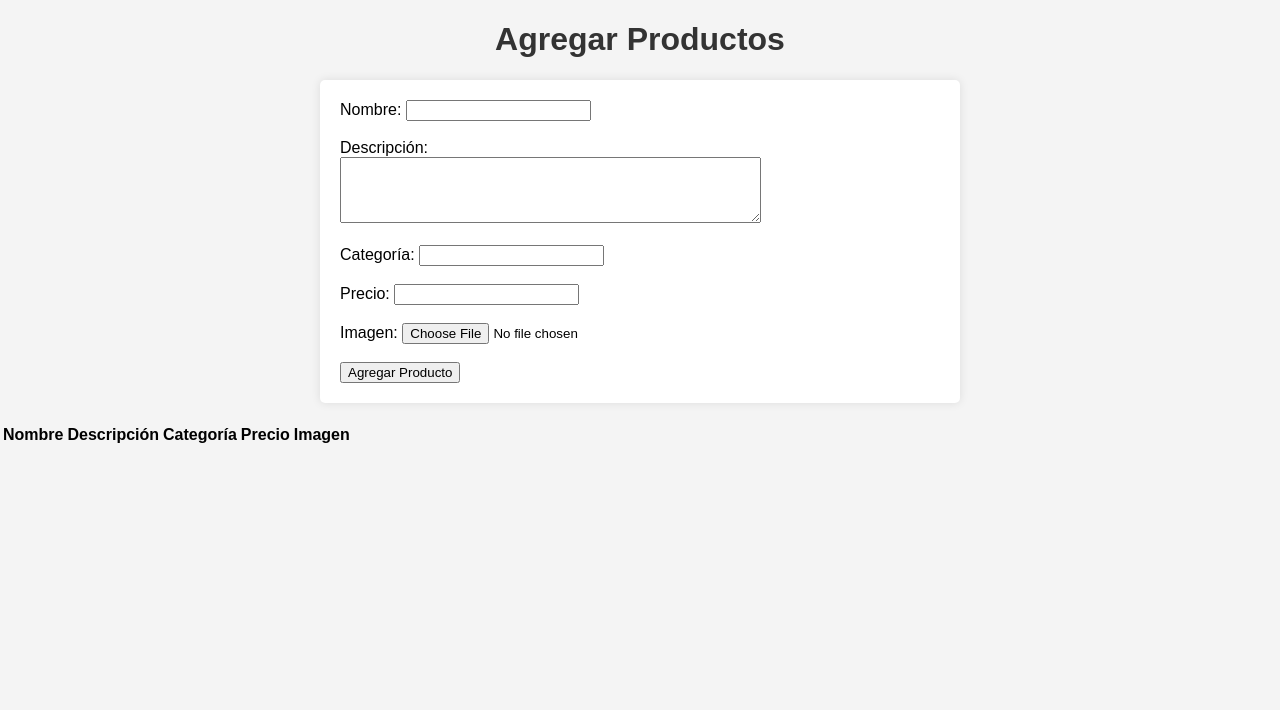
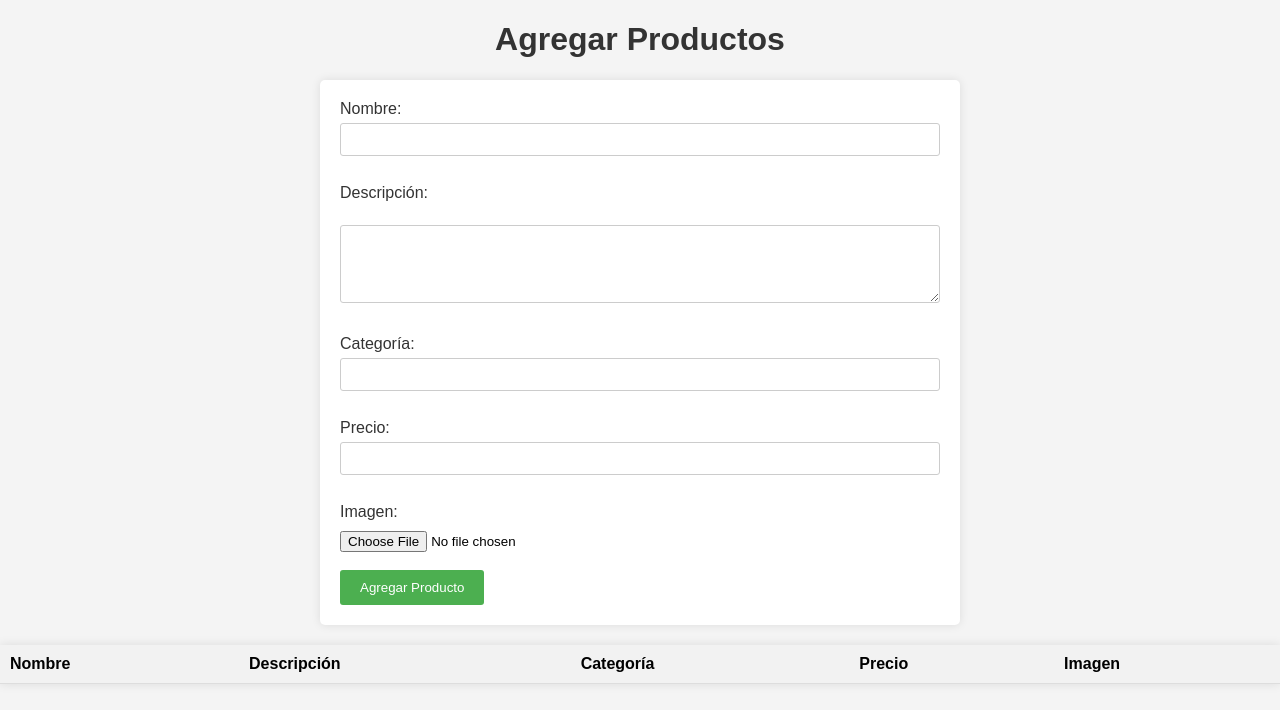
Before and after one commit to ivanmontoya10/equipo5_productos, a plain HTML site: page index.html in a window 1280 px wide. Drawn offline with Linux system fonts and the light colour scheme.

Commit message:
Formato Completo de Agregar y Mostrar Producto

```diff
--- a/style.css
+++ b/style.css
@@ -20,3 +20,66 @@ form {
     border-radius: 5px;
     box-shadow: 0 0 10px rgba(0, 0, 0, 0.1);
 }
+
+/*Estilos para la etiquetas*/
+label {
+    display: block;
+    margin-bottom: 5px;
+    color: #333;
+}
+
+input[type="text"],
+input[type="number"],
+textarea {
+    width: 100%;
+    padding: 8px;
+    margin-bottom: 10px;
+    border-radius: 3px;
+    border: 1px solid #ccc;
+    box-sizing: border-box;
+}
+
+input[type="file"] {
+    margin-top: 5px;
+}
+
+/*Estilos para las tablas*/
+table {
+    width: 100%;
+    border-collapse: collapse;
+    margin-top: 20px;
+    background-color: #fff;
+    box-shadow: 0 0 10px rgba(0, 0, 0, 0.1);
+}
+
+th,
+td {
+    border-bottom: 1px solid #ddd;
+    padding: 10px;
+    text-align: left;
+}
+
+th {
+    background-color: #f2f2f2;
+}
+
+/*Estilos para el boton*/
+button {
+    padding: 10px 20px;
+    background-color: #4CAF50;
+    color: white;
+    border: none;
+    border-radius: 3px;
+    cursor: pointer;
+}
+
+button:hover {
+    background-color: #45a049;
+}
+
+
+/*Estilo para la imegen*/
+img {
+    max-width: 100px;
+    height: auto;
+}
```
